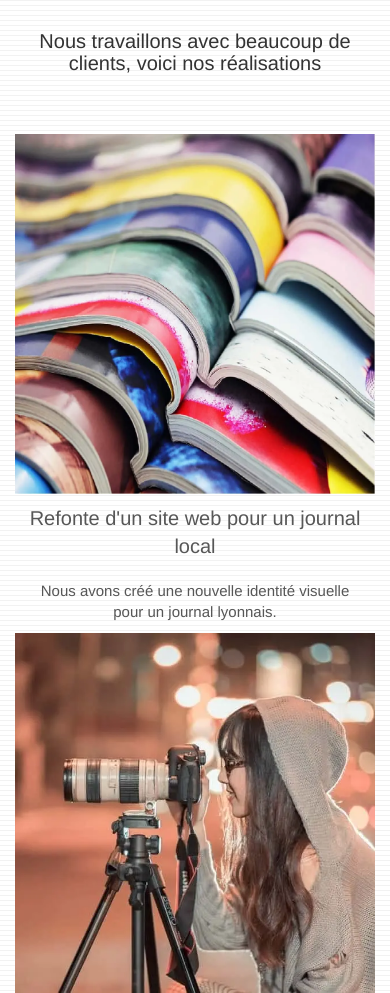
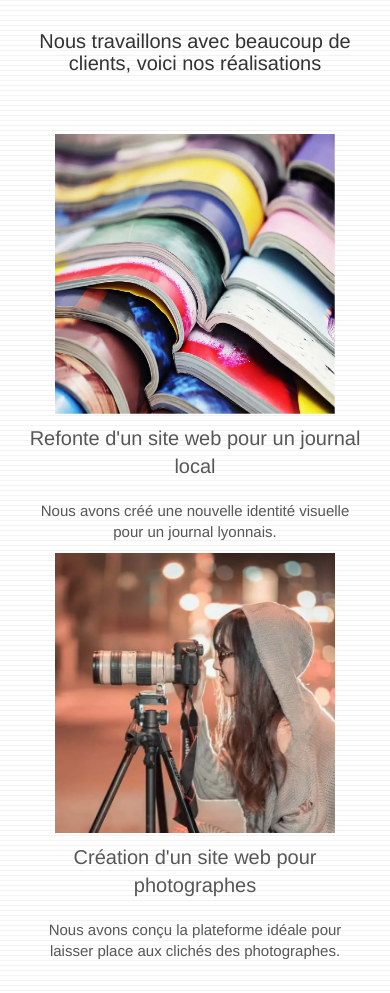
Before and after one commit to ValentinSuvelier/P4-modify, a plain HTML site: page index.html in a window 390 px wide. Shown: the part 2440-3433 px from the top of the page. Drawn offline with Linux system fonts and the light colour scheme.

Commit message:
réduction format des img-responsive

```diff
--- a/style.css
+++ b/style.css
@@ -1188,6 +1188,12 @@ input
     right: 0;
     bottom: 0;
     }
+    .img-responsive
+    {
+        width: 280px;
+        height: 280px;
+        margin: auto;
+    }
 }
 
 @media (max-width: 400px) {
@@ -1195,11 +1201,6 @@ input
         padding-left: 0;
         padding-right: 0;
     }
-    .img-responsive
-    {
-        margin: auto;
-    }
-
     input
     {
         height: 2.5rem;
```
